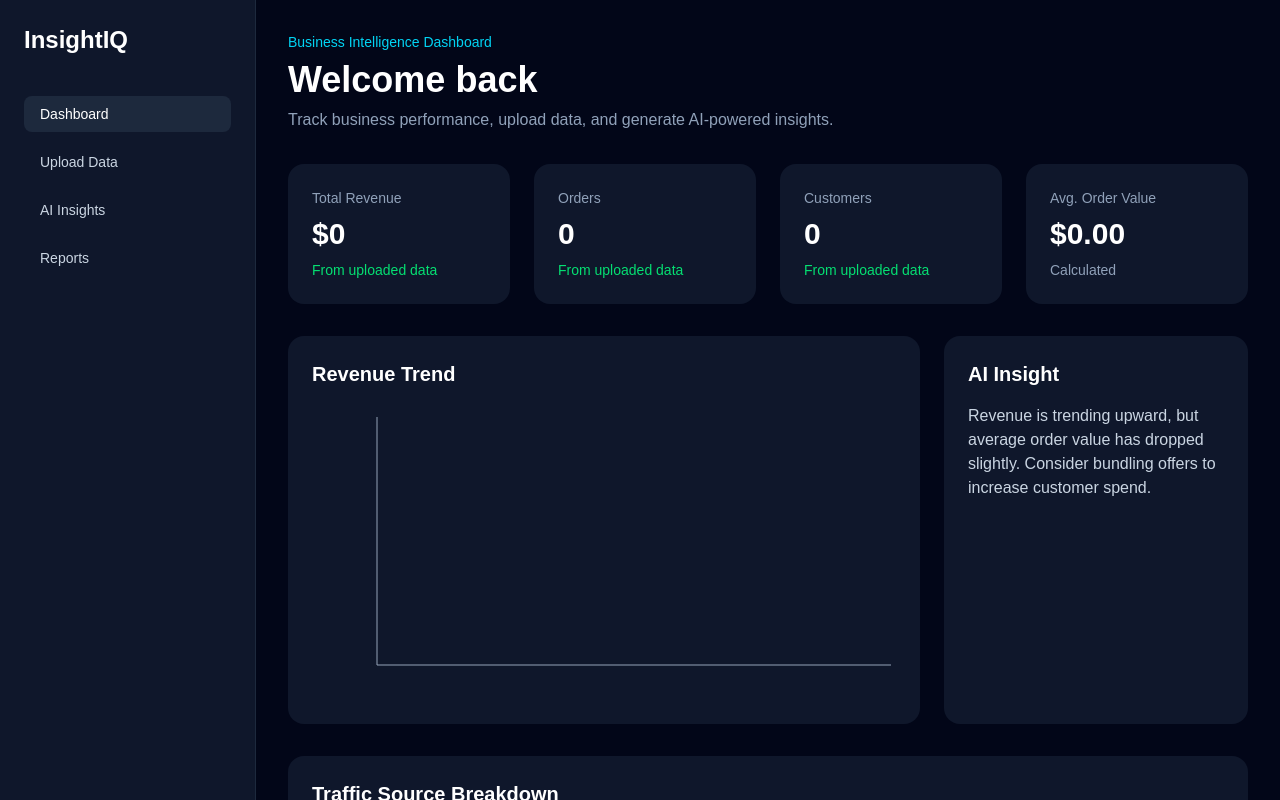
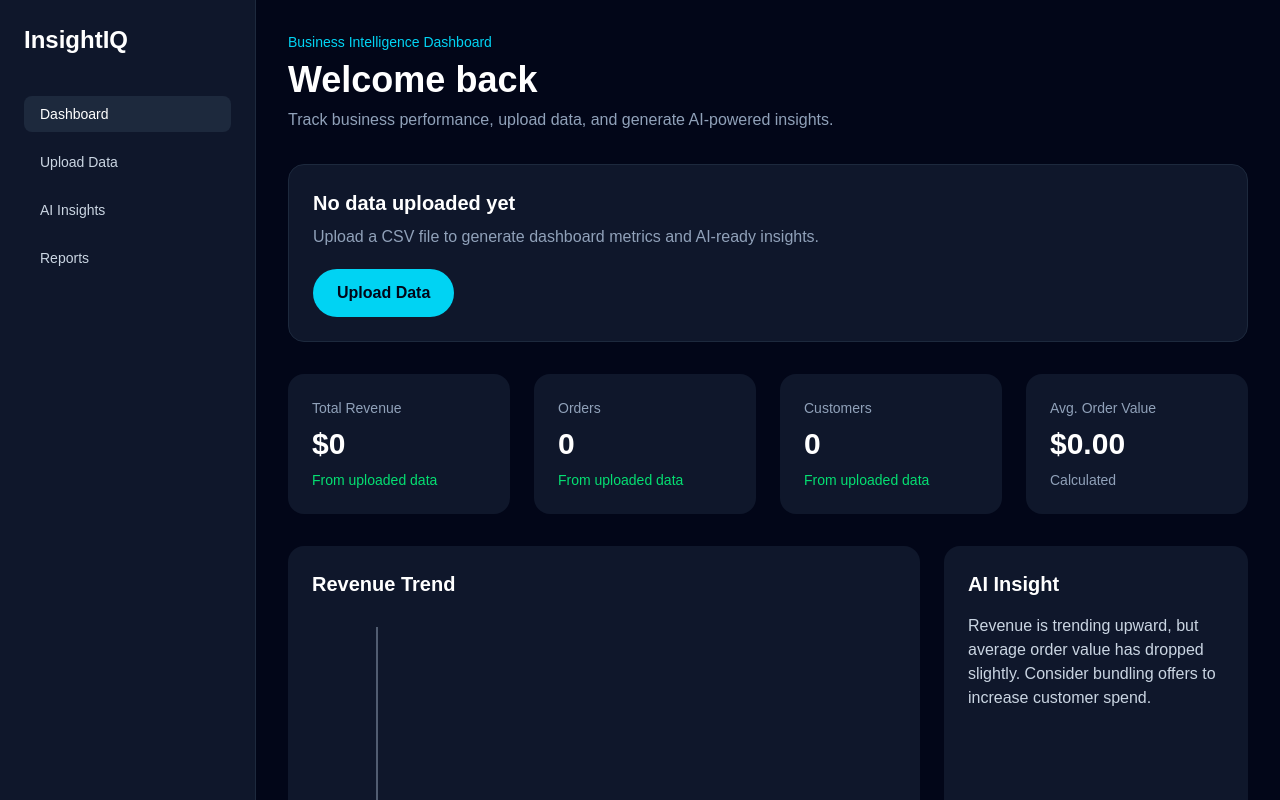
Before and after one commit to Jalucas1/insightiq, a Next.js app: page /dashboard in a window 1280 px wide. Shown: the top 800 px of the page. Built offline with nearby package versions, Linux system fonts and the light colour scheme.

Commit message:
Add dashboard navigation and empty state

```diff
--- a/src/app/dashboard/page.tsx
+++ b/src/app/dashboard/page.tsx
@@ -1,7 +1,7 @@
 "use client";
 
 import { useEffect, useState } from "react";
-
+import Link from "next/link";
 import {
   LineChart,
   Line,
@@ -75,10 +75,14 @@ useEffect(() => {
             <h1 className="text-2xl font-bold">InsightIQ</h1>
 
             <nav className="mt-10 space-y-3 text-sm text-slate-300">
-              <p className="rounded-lg bg-slate-800 px-4 py-2 text-white">Dashboard</p>
-              <p className="px-4 py-2">Upload Data</p>
-              <p className="px-4 py-2">AI Insights</p>
-              <p className="px-4 py-2">Reports</p>
+                <Link href="/dashboard" className="block rounded-lg bg-slate-800 px-4 py-2 text-white">
+                    Dashboard
+                </Link>
+                <Link href="/upload" className="block px-4 py-2 hover:text-white">
+                    Upload Data
+                </Link>
+                <p className="px-4 py-2">AI Insights</p>
+                <p className="px-4 py-2">Reports</p>
             </nav>
           </aside>
 
@@ -91,6 +95,22 @@ useEffect(() => {
                 Track business performance, upload data, and generate AI-powered insights.
               </p>
             </div>
+
+            {data.length === 0 && (
+                <div className="mb-8 rounded-2xl border border-slate-800 bg-slate-900 p-6">
+                    <h3 className="text-xl font-semibold">No data uploaded yet</h3>
+                    <p className="mt-2 text-slate-400">
+                    Upload a CSV file to generate dashboard metrics and AI-ready insights.
+                    </p>
+
+                    <Link
+                    href="/upload"
+                    className="mt-5 inline-block rounded-full bg-cyan-400 px-6 py-3 font-semibold text-slate-950 hover:bg-cyan-300"
+                    >
+                    Upload Data
+                    </Link>
+                </div>
+            )}
 
             {/* KPI Cards */}
             <div className="grid gap-6 md:grid-cols-4">
```
